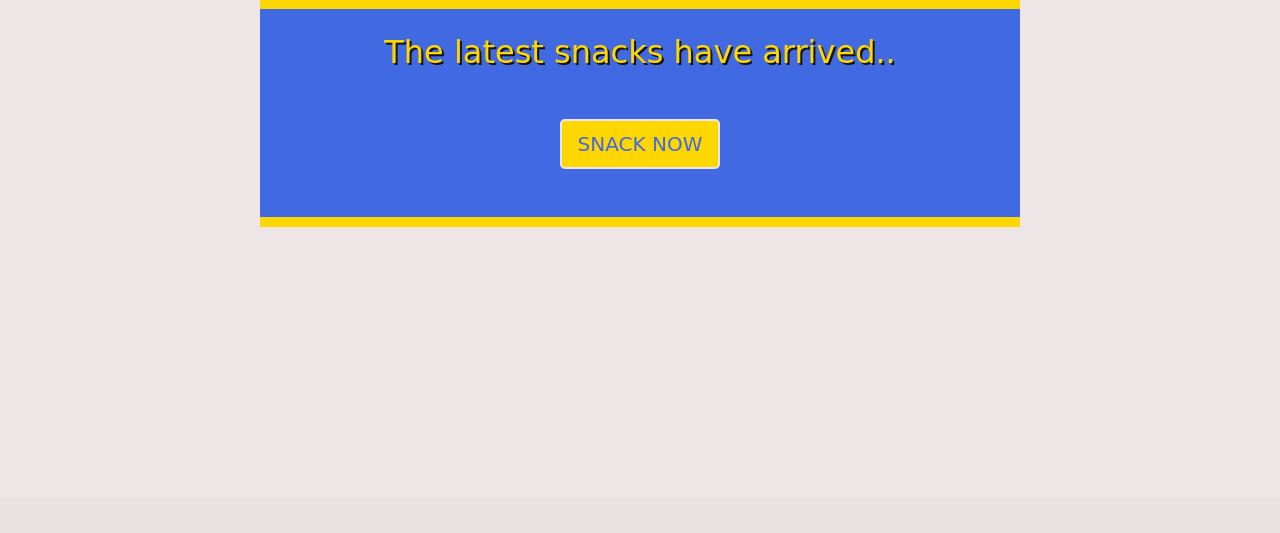
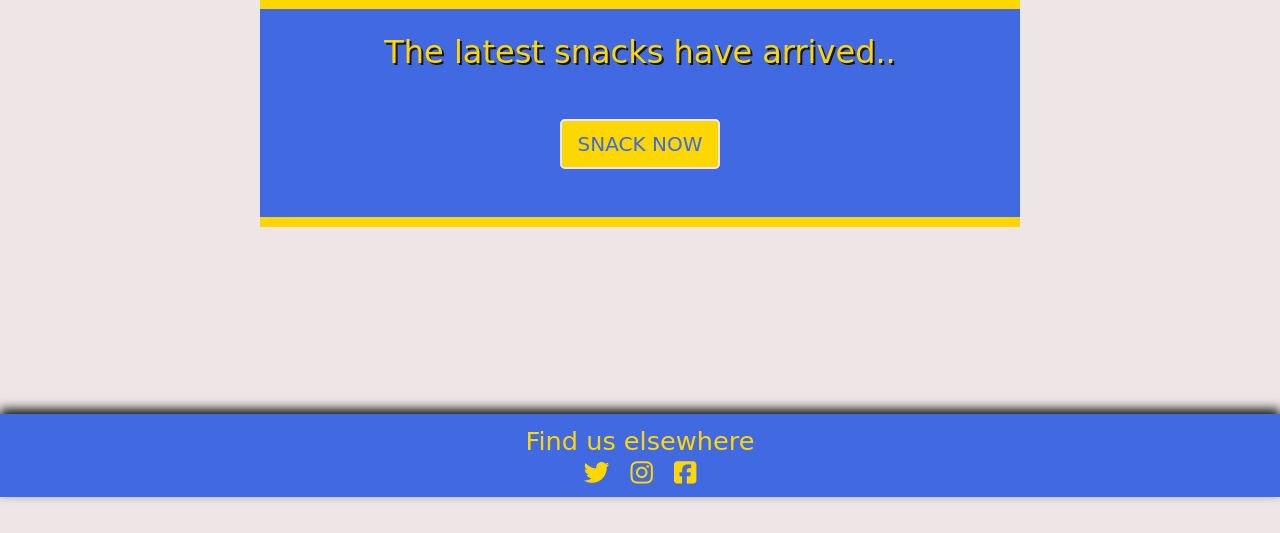
Before and after one commit to JoeyyScott/Gamer-Supplies, a Django app: page / in a window 1280 px wide. Shown: the part 303-836 px from the top of the page. Before the commit the page ends 530 px from the top, so only its background shows below. Run offline with Django 3.2, Linux system fonts and the light colour scheme; some libraries are stand-ins or nearby versions; some web fonts are replaced.

Commit message:
[ADD] Added footer to base.html and associated css

```diff
--- a/static/css/base.css
+++ b/static/css/base.css
@@ -34,9 +34,15 @@ p { color: #ffd700; margin-bottom: 0; }
 .navbar-brand { padding: 0; }
 .nav-link:hover, .nav-link:active, .nav-link:focus, .btn:hover, .btn:active, .btn:focus { color: #141414; }
 
+/* Footer */
+.container-footer { background-color: #4169e1; box-shadow: 0 -5px 10px #141414; }
+footer i, .text-footer { color: #ffd700; font-size: 1.6rem; }
+.space { height: 15vh; }
+
 /* -------------------------------- Media Queries */
 
 /* For large screen sizes */
 @media (min-width: 992px) {
     .nav-link { font-size: 2.5rem; }
+    footeri.fab { display: inline; }
 }
--- a/templates/base.html
+++ b/templates/base.html
@@ -72,7 +72,7 @@
         </header>
 
         {% if messages %}
-            <div class="message-container"></div>
+            <div class="container-message"></div>
         {% endif %}
 
         {% block page_header %}
@@ -81,6 +81,16 @@
         {% block content %}
         {% endblock %}
 
+        {% block footer %}
+        <div class="space"></div>
+        <footer class="container-footer text-center p-2 fixed-bottom">
+            <span class="text-footer">Find us elsewhere</span><br>
+            <a href="https://www.twitter.com" target="_blank"><i class="fab fa-twitter mx-2"></i></a>
+            <a href="https://www.instagram.com" target="_blank"><i class="fab fa-instagram mx-2"></i></a>
+            <a href="https://www.facebook.com" target="_blank"><i class="fab fa-facebook-square mx-2"></i></a>
+        </footer>
+        {% endblock %}
+
         {% block postloadjs %}
         {% endblock %}
 
```
